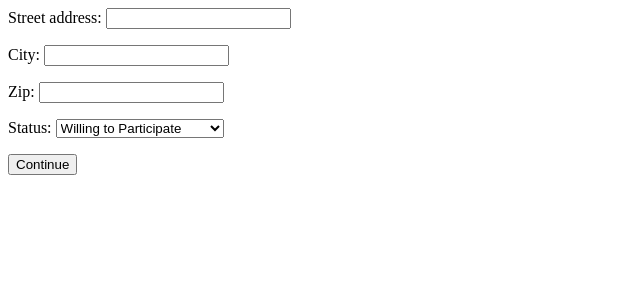
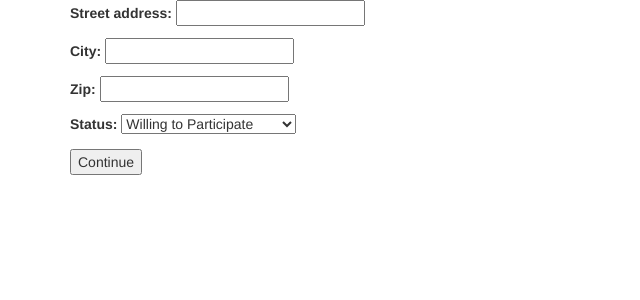
Before and after one commit to sarah-story/ghc-survey, a Django app: page /survey/ in a window 1280 px wide. Shown: the top 300 px of the page, without its empty margins (0-640 px from the left). Run offline with Django 3.2, Linux system fonts and the light colour scheme; parts of the project's set-up code (start-up, migrations or seed data) failed here and were passed over; some libraries are stand-ins or nearby versions.

Commit message:
added bootstrap

```diff
--- a/questions/templates/page_one.html
+++ b/questions/templates/page_one.html
@@ -1,4 +1,12 @@
-<form action="/survey/" method="post">{% csrf_token %}
-{{ form.as_p }}
-<input type="submit" value="Continue" />
-</form>
+<head>
+    <link rel="stylesheet" href="//maxcdn.bootstrapcdn.com/bootstrap/3.2.0/css/bootstrap.min.css">
+    <link rel="stylesheet" href="//maxcdn.bootstrapcdn.com/bootstrap/3.2.0/css/bootstrap-theme.min.css">
+</head>
+<body>
+    <div class="container">
+        <form action="/survey/" method="post">{% csrf_token %}
+        {{ form.as_p }}
+        <input type="submit" value="Continue" />
+        </form>
+    </div>
+</body>
```
